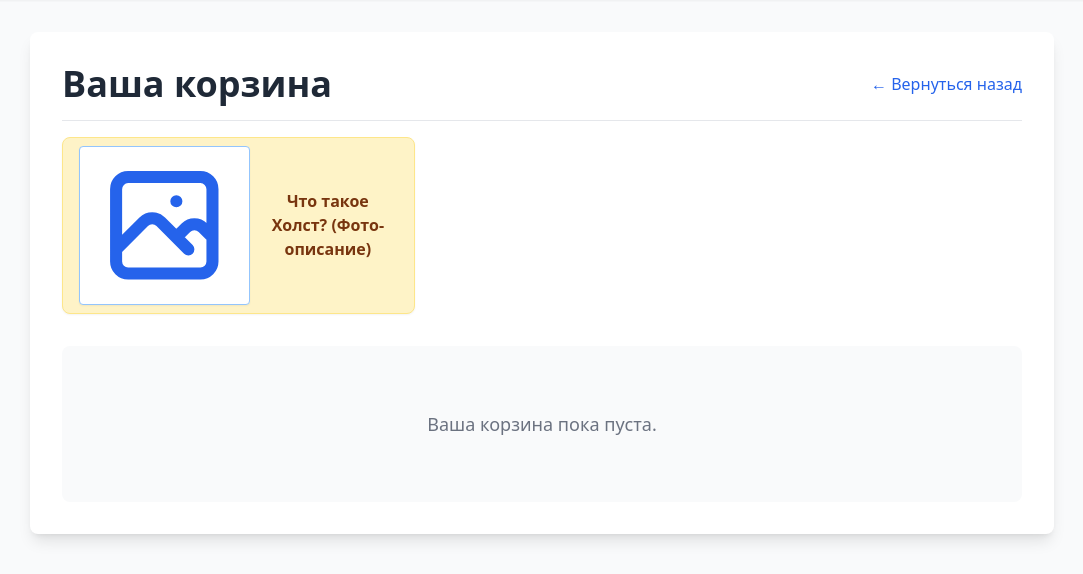
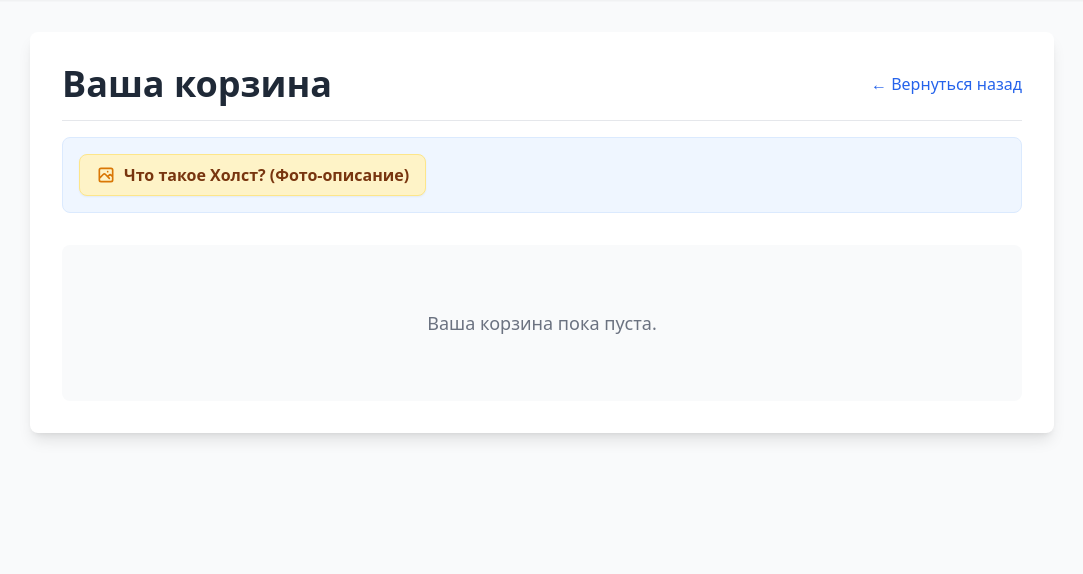
Before and after one commit to semahardrada/Photosait, a Django app: page /order/cart/ in a window 1280 px wide. Shown: the part 64-638 px from the top of the page, without its empty margins (98-1181 px from the left). Run offline with Django 5.2, Linux system fonts and the light colour scheme; some libraries are stand-ins or nearby versions.

Commit message:
zaebalo 1 1 2

```diff
--- a/orders/templates/orders/cart.html
+++ b/orders/templates/orders/cart.html
@@ -54,13 +54,28 @@
     </div>
 
     <!-- === МЕНЮ ПРОДУКЦИИ === -->
-    <div class="mb-8 flex flex-wrap gap-3">
+    <div class="bg-blue-50 border border-blue-100 rounded-lg p-4 mb-8 flex flex-wrap gap-4 items-center justify-between">
         <button type="button" data-canvas-url="{% static 'images/canvas_info.jpg' %}" onclick="openLightbox(this.getAttribute('data-canvas-url'))" class="bg-amber-100 hover:bg-amber-200 text-amber-900 border border-amber-200 font-semibold py-2 px-4 rounded-lg flex items-center gap-2 transition-colors shadow-sm">
-            <svg xmlns="http://www.w3.org/2000/svg"class="info-btn px-3 py-1.5 text-sm bg-white border border-blue-300 text-blue-600 rounded shadow-sm hover:bg-blue-600 hover:text-white transition-colors" fill="none" viewBox="0 0 24 24" stroke="currentColor"><path stroke-linecap="round" stroke-linejoin="round" stroke-width="2" d="M4 16l4.586-4.586a2 2 0 012.828 0L16 16m-2-2l1.586-1.586a2 2 0 012.828 0L20 14m-6-6h.01M6 20h12a2 2 0 002-2V6a2 2 0 00-2-2H6a2 2 0 00-2 2v12a2 2 0 002 2z" /></svg>
+            <svg xmlns="http://www.w3.org/2000/svg" class="h-5 w-5 text-amber-600" fill="none" viewBox="0 0 24 24" stroke="currentColor"><path stroke-linecap="round" stroke-linejoin="round" stroke-width="2" d="M4 16l4.586-4.586a2 2 0 012.828 0L16 16m-2-2l1.586-1.586a2 2 0 012.828 0L20 14m-6-6h.01M6 20h12a2 2 0 002-2V6a2 2 0 00-2-2H6a2 2 0 00-2 2v12a2 2 0 002 2z" /></svg>
             Что такое Холст? (Фото-описание)
         </button>
     </div>
-
+        <!-- <div class="bg-blue-50 border border-blue-100 rounded-lg p-4 mb-8 flex flex-wrap gap-4 items-center justify-between">
+        <div class="flex flex-wrap gap-3">
+            <button type="button" class="info-btn px-3 py-1.5 text-sm bg-white border border-blue-300 text-blue-600 rounded shadow-sm hover:bg-blue-600 hover:text-white transition-colors" data-title="Что такое холст?" data-img="{% static 'images/canvas_info.jpg' %}">
+                🖼️ Холст
+            </button>
+            <button type="button" class="info-btn px-3 py-1.5 text-sm bg-white border border-blue-300 text-blue-600 rounded shadow-sm hover:bg-blue-600 hover:text-white transition-colors" data-title="Что такое магнит?" data-img="{% static 'images/info_magnet.jpg' %}">
+                🧲 Магнит
+            </button>
+            <button type="button" class="info-btn px-3 py-1.5 text-sm bg-white border border-blue-300 text-blue-600 rounded shadow-sm hover:bg-blue-600 hover:text-white transition-colors" data-title="Что такое календарь?" data-img="{% static 'images/info_calendar.jpg' %}">
+                📅 Календарь
+            </button>
+            <button type="button" class="info-btn px-3 py-1.5 text-sm bg-white border border-blue-300 text-blue-600 rounded shadow-sm hover:bg-blue-600 hover:text-white transition-colors" data-title="Что такое коллаж?" data-img="{% static 'images/info_collage.jpg' %}">
+                🧩 Коллаж
+            </button>
+        </div>
+    </div> -->
 
     <!-- ТОВАРЫ В КОРЗИНЕ -->
     <div id="cart-items-container" class="space-y-8">
```
